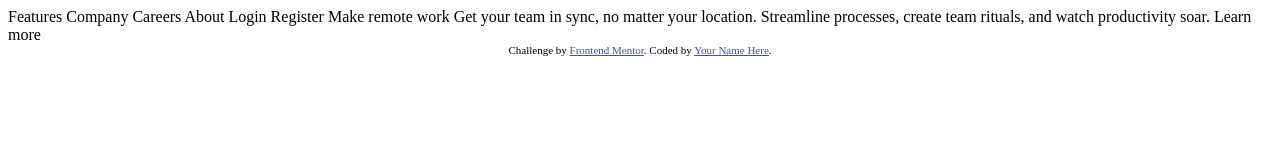
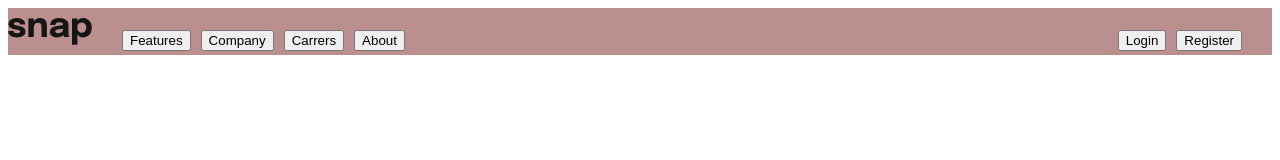
Before and after one commit to Alanoterohs/Intro-section-with-dropdown-navigation, a plain HTML site: page index.html in a window 1280 px wide. Drawn offline with Linux system fonts and the light colour scheme.

Commit message:
LP2
Menu

```diff
--- a/index.html
+++ b/index.html
@@ -10,32 +10,21 @@
 
   <title>Frontend Mentor | Intro section with dropdown navigation</title>
 
-  <!-- Feel free to remove these styles or customise in your own stylesheet 👍 -->
-  <style>
-    .attribution { font-size: 11px; text-align: center; }
-    .attribution a { color: hsl(228, 45%, 44%); }
-  </style>
 </head>
 <body>
 
-  Features
-  Company
-  Careers
-  About
-
-  Login
-  Register
-
-  Make remote work
-
-  Get your team in sync, no matter your location. Streamline processes,
-  create team rituals, and watch productivity soar.
-
-  Learn more
-
-  <div class="attribution">
-    Challenge by <a href="https://www.frontendmentor.io?ref=challenge" target="_blank">Frontend Mentor</a>.
-    Coded by <a href="#">Your Name Here</a>.
-  </div>
+  <nav class="navmenu">
+    <div class="imagen"><img src="images/logo.svg" alt=""></div>
+    <div class="divbutton">
+      <button>Features</button>
+      <button>Company</button>
+      <button>Carrers</button>
+      <button>About</button>
+    </div>
+    <div class="divmenu">
+      <button>Login</button>
+      <button>Register</button>
+    </div>
+  </nav>
 </body>
 </html>
--- a/mainStyle.css
+++ b/mainStyle.css
@@ -1 +1,22 @@
 /*body { background-color: black} */
+.navmenu {
+    font-size: 40px;
+    background-color: rosybrown;
+    justify-content: right;
+    align-items: center;
+    text-align: left;
+}
+.divbutton{
+    display: inline-block;
+}
+.divmenu{
+    display: inline-block;
+    margin-right: 30px;
+    float: right;
+}
+.imagen{
+    display: inline-block;
+    float: left;
+    margin-right: 30px;
+
+}
```
